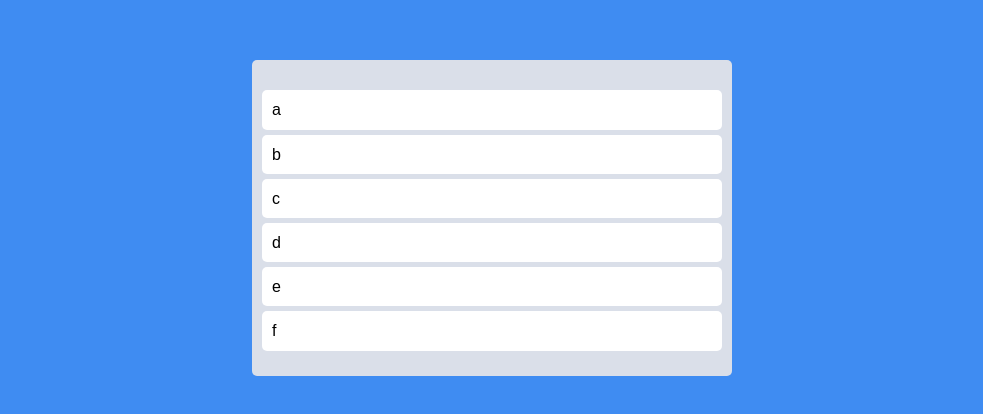
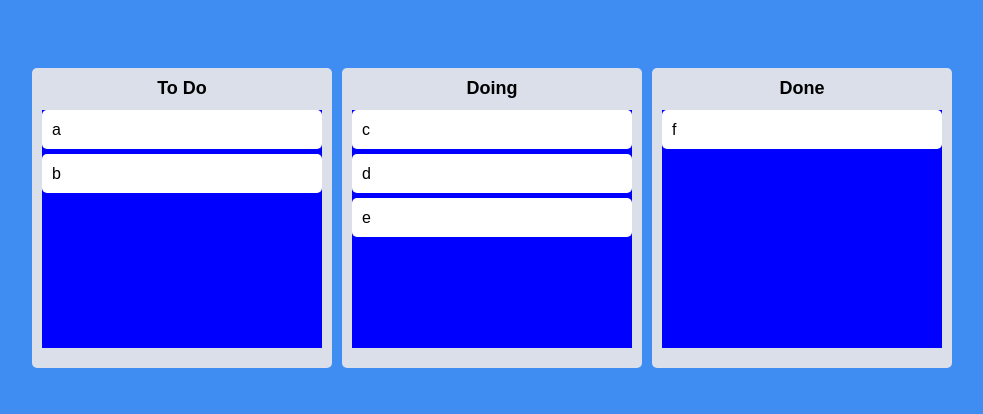
Before and after one commit to wlwl0219/react-masterclass, a React (Create React App) app: page / in a window 1280 px wide. Shown: the part 182-596 px from the top of the page, without its empty margins (148-1131 px from the left). Built offline with nearby package versions, Linux system fonts and the light colour scheme.

Commit message:
DragDropContext onDragEnd setToDos

```diff
--- /dev/null
+++ b/src/Components/Board.tsx
@@ -0,0 +1,62 @@
+import { Droppable } from "react-beautiful-dnd";
+import styled from "styled-components";
+import DraggableCard from "./DraggableCard";
+
+const Wrapper = styled.div`
+  width: 300px;
+  padding: 20px 10px;
+  padding-top: 10px;
+  background-color: ${(props) => props.theme.boardColor};
+  border-radius: 5px;
+  min-height: 300px;
+  display: flex;
+  flex-direction: column;
+`;
+
+const Title = styled.h2`
+  text-align: center;
+  font-weight: 600;
+  margin-bottom: 10px;
+  font-size: 18px;
+`;
+
+interface IAreaProps {
+  isDraggingFromThis: boolean;
+  isDraggingOver: boolean;
+}
+
+const Area = styled.div<IAreaProps>`
+  background-color: ${(props) =>
+    props.isDraggingOver ? "pink" : props.isDraggingFromThis ? "red" : "blue"};
+  flex-grow: 1;
+  transition: background-color 0.3s ease-in-out;
+`;
+
+interface IBoardProps {
+  toDos: string[];
+  boardId: string;
+}
+
+function Board({ toDos, boardId }: IBoardProps) {
+  return (
+    <Wrapper>
+      <Title>{boardId}</Title>
+      <Droppable droppableId={boardId}>
+        {(magic, info) => (
+          <Area
+            isDraggingOver={info.isDraggingOver}
+            isDraggingFromThis={Boolean(info.draggingFromThisWith)}
+            ref={magic.innerRef}
+            {...magic.droppableProps}
+          >
+            {toDos.map((toDo, index) => (
+              <DraggableCard key={toDo} index={index} toDo={toDo} />
+            ))}
+            {magic.placeholder}
+          </Area>
+        )}
+      </Droppable>
+    </Wrapper>
+  );
+}
+export default Board;
--- a/src/Components/DraggableCard.tsx
+++ b/src/Components/DraggableCard.tsx
@@ -15,9 +15,8 @@
 }
 
 function DraggableCard({ toDo, index }: IDraggableCardProps) {
-  console.log(toDo, "has been rendered");
   return (
-    <Draggable key={toDo} draggableId={toDo} index={index}>
+    <Draggable draggableId={toDo} index={index}>
       {(magic) => (
         <Card
           ref={magic.innerRef}
--- a/src/Root.tsx
+++ b/src/Root.tsx
@@ -1,14 +1,13 @@
 import React from "react";
-import { DragDropContext, Droppable, DropResult } from "react-beautiful-dnd";
+import { DragDropContext, DropResult } from "react-beautiful-dnd";
 import styled from "styled-components";
 import { useRecoilState } from "recoil";
 import { toDoState } from "./atoms";
-import DraggableCard from "./Components/DraggableCard";
+import Board from "./Components/Board";
 
 const Wrapper = styled.div`
   display: flex;
-  max-width: 480px;
-  width: 100%;
+  width: 100vw;
   margin: 0 auto;
   justify-content: center;
   align-items: center;
@@ -16,45 +15,53 @@
 `;
 
 const Boards = styled.div`
-  display: grid;
+  display: flex;
+  justify-content: center;
+  align-items: flex-start;
   width: 100%;
-  grid-template-columns: repeat(1, 1fr);
-`;
-
-const Board = styled.div`
-  padding: 20px 10px;
-  padding-top: 30px;
-  background-color: ${(props) => props.theme.boardColor};
-  border-radius: 5px;
-  min-height: 200px;
+  gap: 10px;
 `;
 
 function Root() {
   const [toDos, setToDos] = useRecoilState(toDoState);
-  const onDragEnd = ({ draggableId, destination, source }: DropResult) => {
+  const onDragEnd = (info: DropResult) => {
+    const { destination, draggableId, source } = info;
     if (!destination) return;
-    setToDos((oldToDos) => {
-      const toDosCopy = [...oldToDos];
-      toDosCopy.splice(source.index, 1);
-      toDosCopy.splice(destination.index, 0, draggableId);
-      return toDosCopy;
-    });
+
+    if (destination.droppableId === source.droppableId) {
+      setToDos((allBoards) => {
+        const boardCopy = [...allBoards[source.droppableId]];
+        boardCopy.splice(source.index, 1);
+        boardCopy.splice(destination.index, 0, draggableId);
+        return {
+          ...allBoards,
+          [source.droppableId]: boardCopy,
+        };
+      });
+    }
+
+    if (destination.droppableId !== source.droppableId) {
+      setToDos((allBoards) => {
+        const sourceBoard = [...allBoards[source.droppableId]];
+        const destinationBoard = [...allBoards[destination.droppableId]];
+        sourceBoard.splice(source.index, 1);
+        destinationBoard.splice(destination?.index, 0, draggableId);
+        return {
+          ...allBoards,
+          [source.droppableId]: sourceBoard,
+          [destination.droppableId]: destinationBoard,
+        };
+      });
+    }
   };
 
   return (
     <DragDropContext onDragEnd={onDragEnd}>
       <Wrapper>
         <Boards>
-          <Droppable droppableId="one">
-            {(magic) => (
-              <Board ref={magic.innerRef} {...magic.droppableProps}>
-                {toDos.map((toDo, index) => (
-                  <DraggableCard key={toDo} index={index} toDo={toDo} />
-                ))}
-                {magic.placeholder}
-              </Board>
-            )}
-          </Droppable>
+          {Object.keys(toDos).map((boardId) => (
+            <Board boardId={boardId} key={boardId} toDos={toDos[boardId]} />
+          ))}
         </Boards>
       </Wrapper>
     </DragDropContext>
--- a/src/atoms.ts
+++ b/src/atoms.ts
@@ -1,6 +1,14 @@
 import { atom } from "recoil";
 
-export const toDoState = atom({
+interface IToDoState {
+  [key: string]: string[];
+}
+
+export const toDoState = atom<IToDoState>({
   key: "toDo",
-  default: ["a", "b", "c", "d", "e", "f"],
+  default: {
+    "To Do": ["a", "b"],
+    Doing: ["c", "d", "e"],
+    Done: ["f"],
+  },
 });
```
